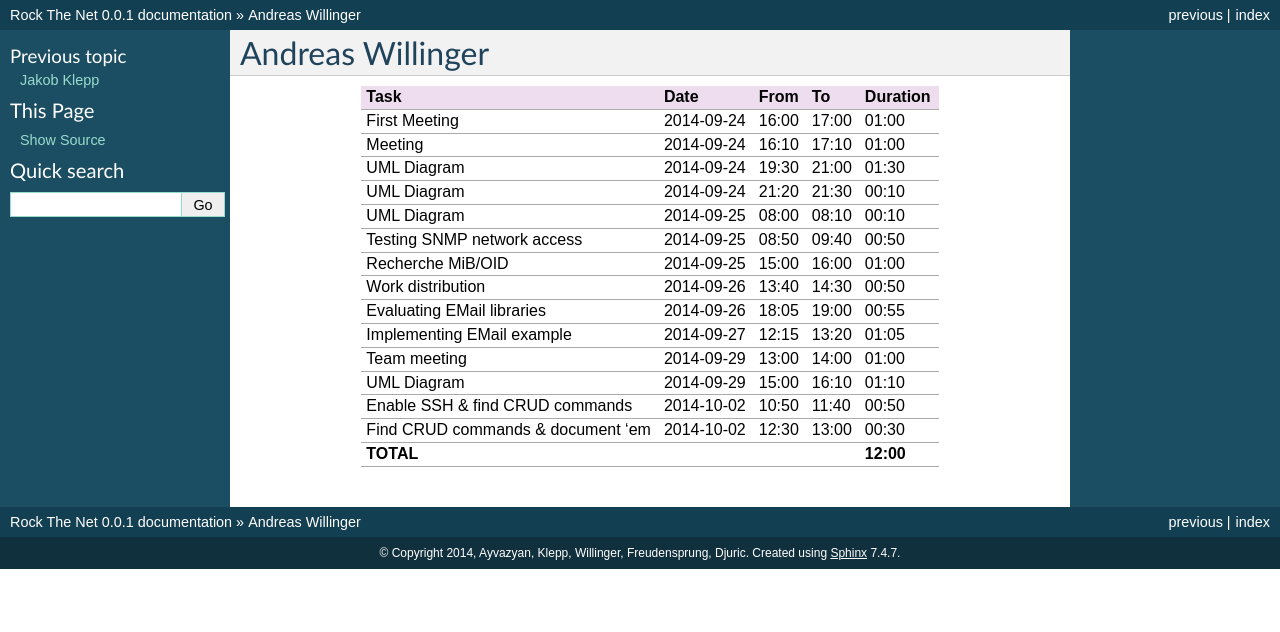
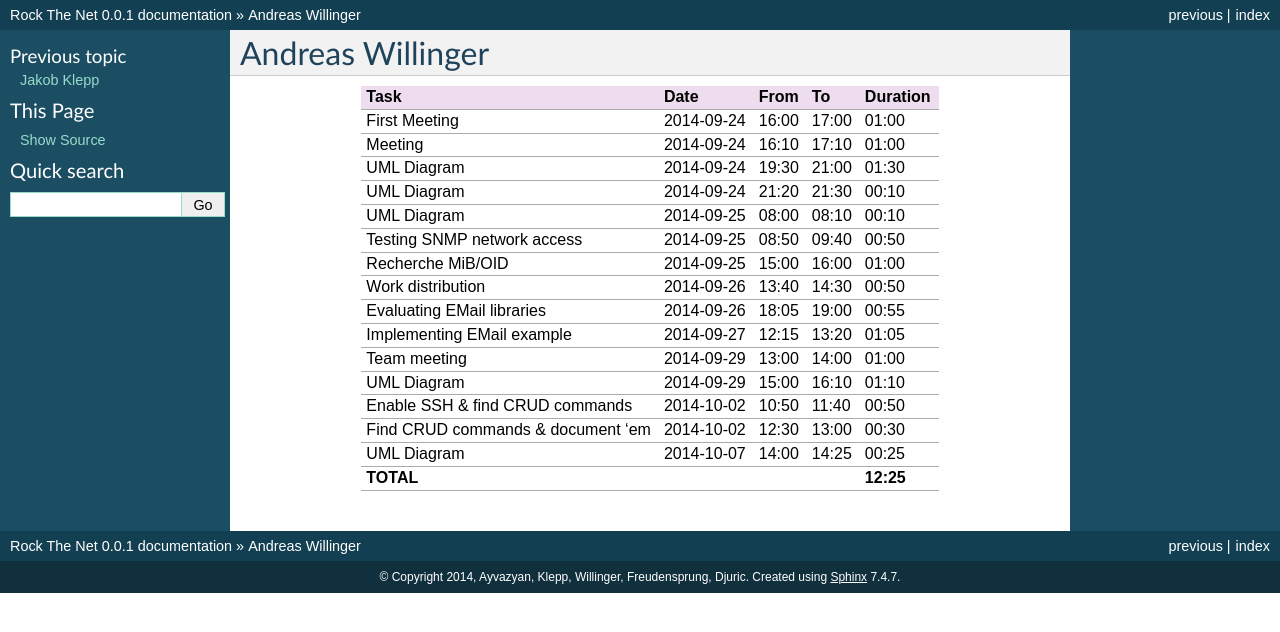
Before and after one commit to aayvazyan-tgm/RouterManagementProject_RockTheNet, a Sphinx documentation site: the page built from docs/timerecording_willinger.rst, in a window 1280 px wide. Shown: the top 632 px of the page. Built offline with Sphinx 7.4.7, drawn with Linux system fonts in a browser that asks for light colours.

Commit message:
Timerecording

```diff
--- a/docs/timerecording_willinger.rst
+++ b/docs/timerecording_willinger.rst
@@ -18,5 +18,6 @@ Team meeting                      2014-09-29 13:00 14:00   01:00
 UML Diagram                       2014-09-29 15:00 16:10   01:10
 Enable SSH & find CRUD commands   2014-10-02 10:50 11:40   00:50
 Find CRUD commands & document 'em 2014-10-02 12:30 13:00   00:30
-**TOTAL**                                                **12:00**
+UML Diagram                       2014-10-07 14:00 14:25   00:25
+**TOTAL**                                                **12:25**
 ================================= ========== ===== ===== =========
```
